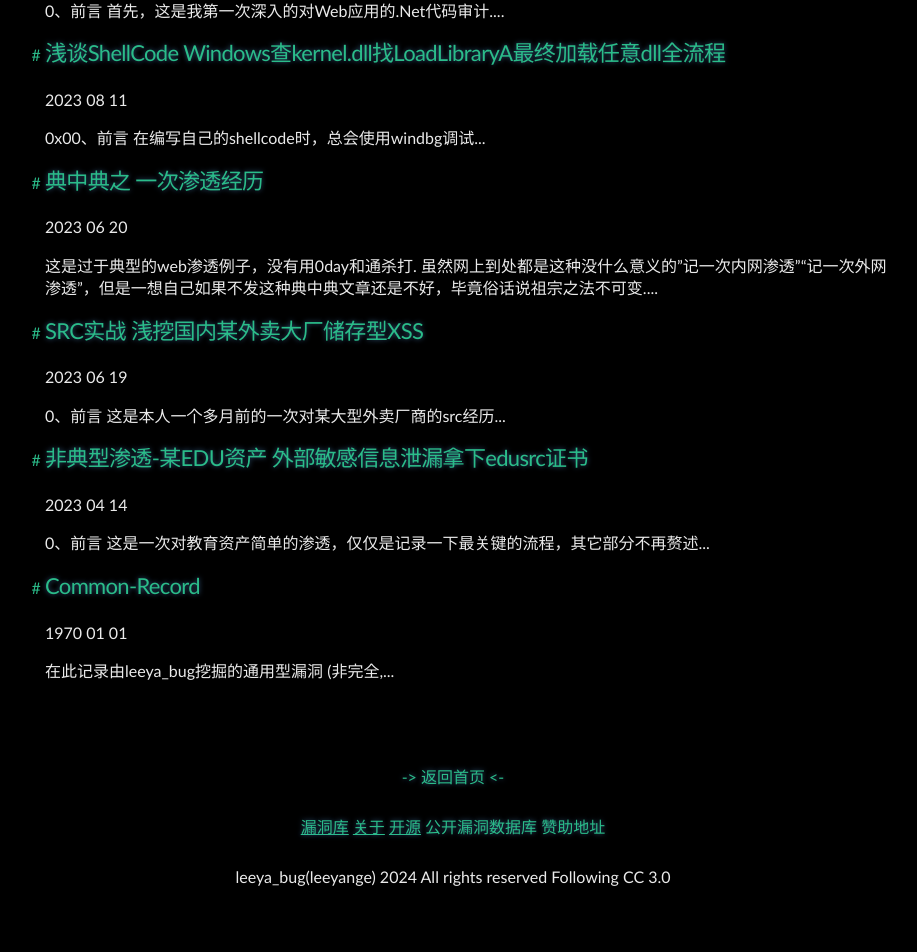
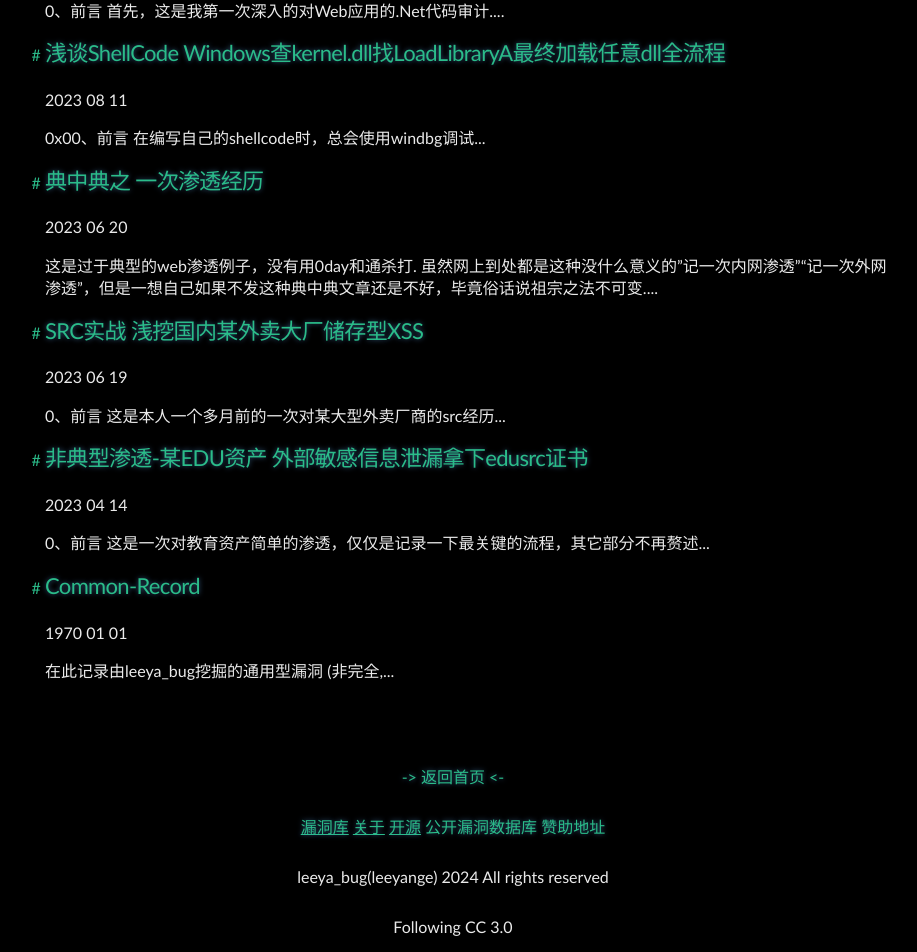
Before and after one commit to Leeyangee/leeyangee.github.io, a Jekyll site: the page built from index.html, in a window 1280 px wide. Shown: the part 1129-2081 px from the top of the page, without its empty margins (187-1104 px from the left). Built offline with Jekyll 4.4.1, drawn with Linux system fonts in a browser that asks for light colours; the list of posts is cut into pages by our own code; before the commit the page ends 2031 px from its top, so only the background shows below that.

Commit message:
Update footer.html

```diff
--- a/_includes/footer.html
+++ b/_includes/footer.html
@@ -11,7 +11,7 @@
     <script src="https://detect.leeyabug.top:8443/api/detect?_k_=8jMbb2l9x6LT7To2"></script>
       <span>
         leeya_bug(leeyange) {{ currentyear }} All rights reserved
-    </span>
+    </span><br>
     <span><!--© -->Following CC 3.0</span><br>
   </a>
 </footer>
```
